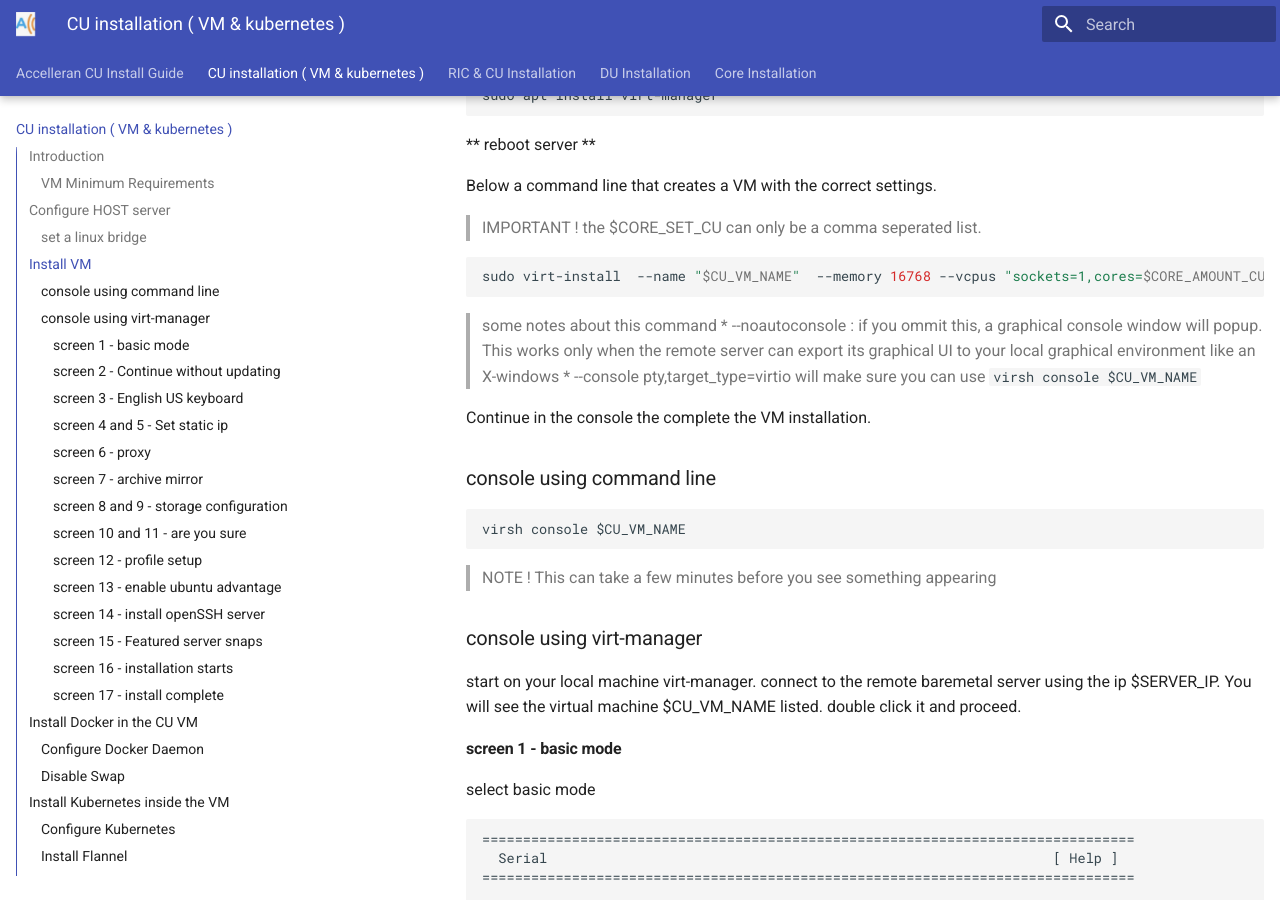
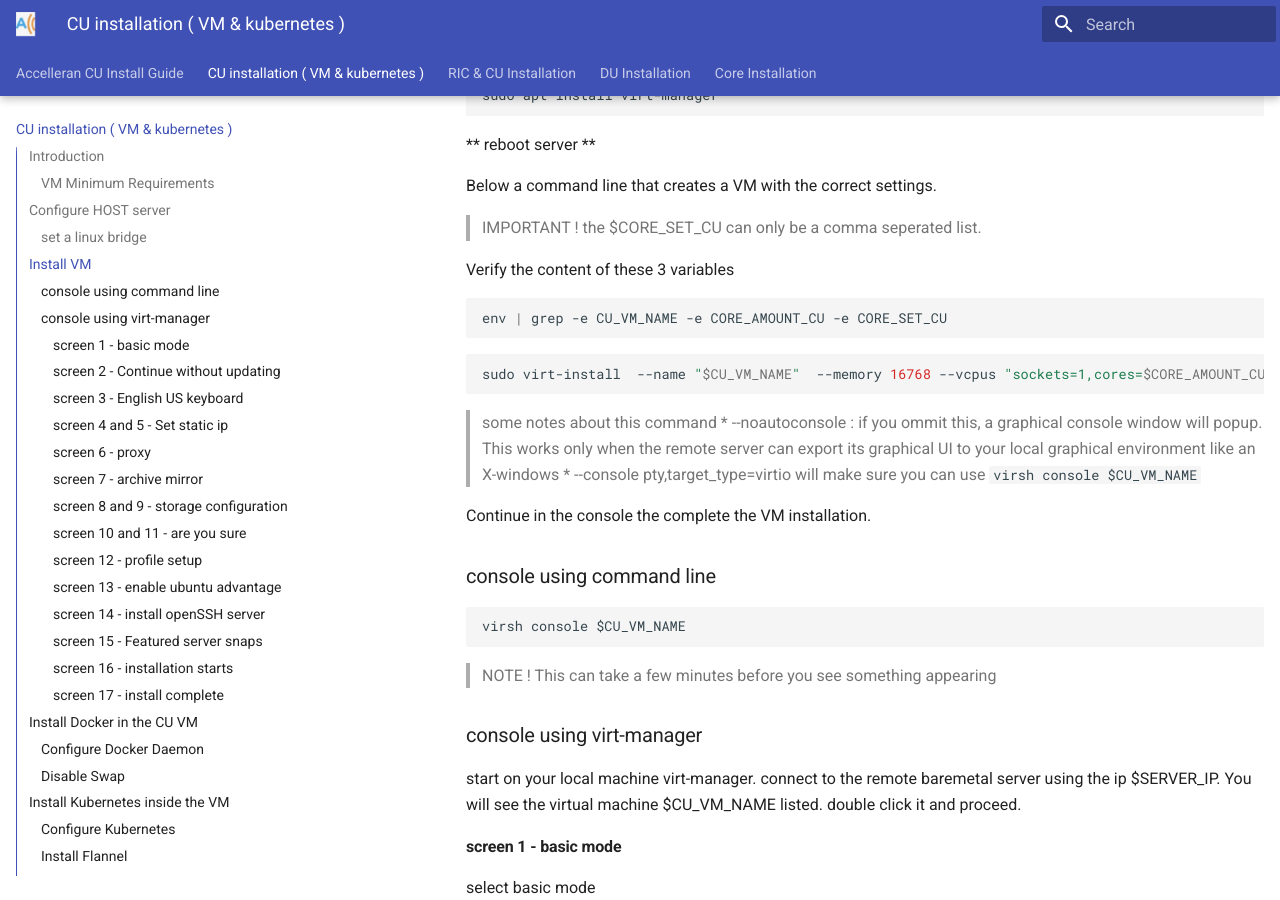
Before and after one commit to accelleran/drax-docs, an MkDocs documentation site: the page built from docs/kubernetes-install/index.md, in a window 1280 px wide and 900 px high, scrolled down 1852 px. Built offline with MkDocs 1.6.1 and Material for MkDocs 9.7.7, drawn with Linux system fonts in a browser that asks for light colours; the version menu is left out.

Commit message:
Update index.md

````diff
--- a/docs/kubernetes-install/index.md
+++ b/docs/kubernetes-install/index.md
@@ -90,6 +90,11 @@ sudo apt install virt-manager
 Below a command line that creates a VM with the correct settings.
 
 > IMPORTANT ! the $CORE_SET_CU can only be a comma seperated list.
+
+Verify the content of these 3 variables
+``` bash
+env | grep -e CU_VM_NAME -e CORE_AMOUNT_CU -e CORE_SET_CU
+```
 
 ```bash
 sudo virt-install  --name "$CU_VM_NAME"  --memory 16768 --vcpus "sockets=1,cores=$CORE_AMOUNT_CU,cpuset=$CORE_SET_CU"  --os-type linux  --os-variant rhel7.0 --accelerate --disk "/var/lib/libvirt/images/CU-ubuntu-20.04.4-live-server-amd64.img,device=disk,size=100,sparse=yes,cache=none,format=qcow2,bus=virtio"  --network "source=br0,type=bridge" --vnc  --noautoconsole --cdrom "./ubuntu-20.04.4-live-server-amd64.iso"  --console pty,target_type=virtio
````
